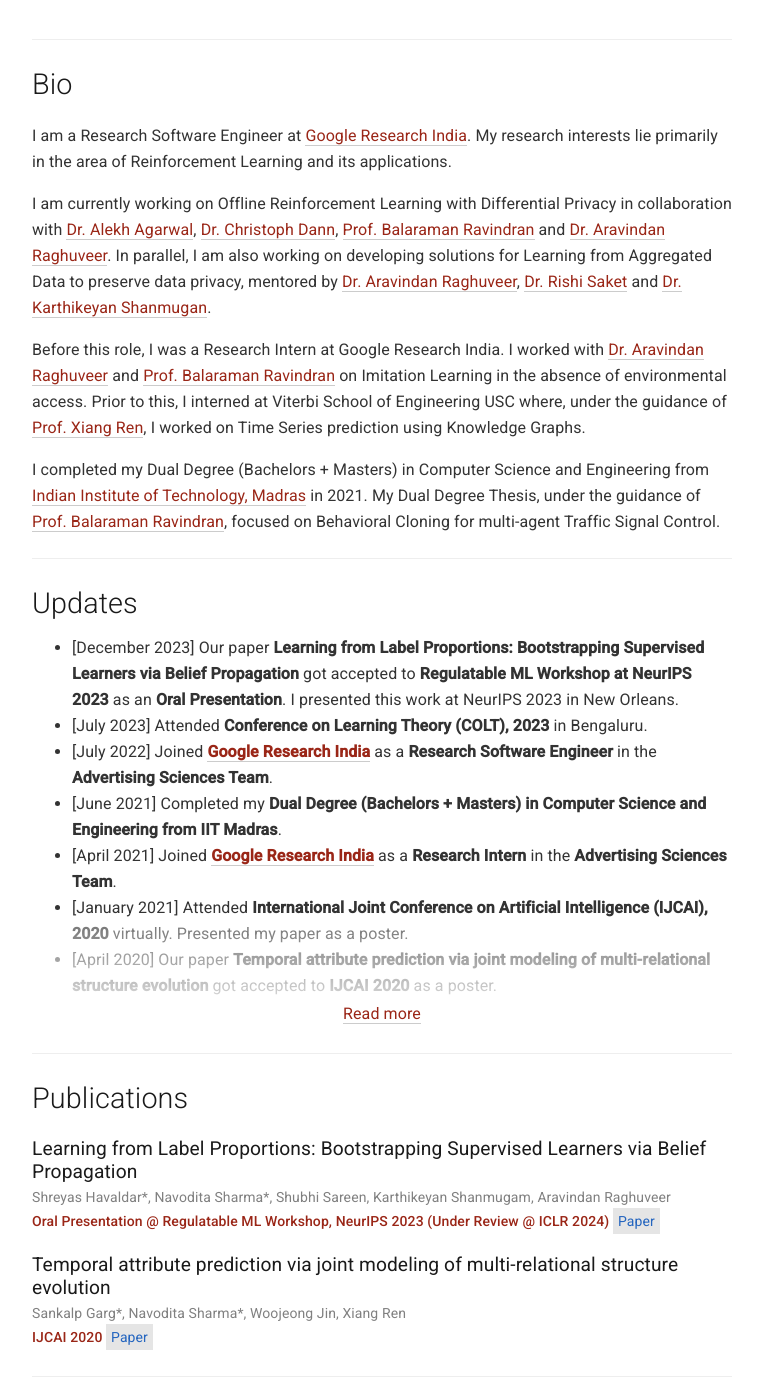
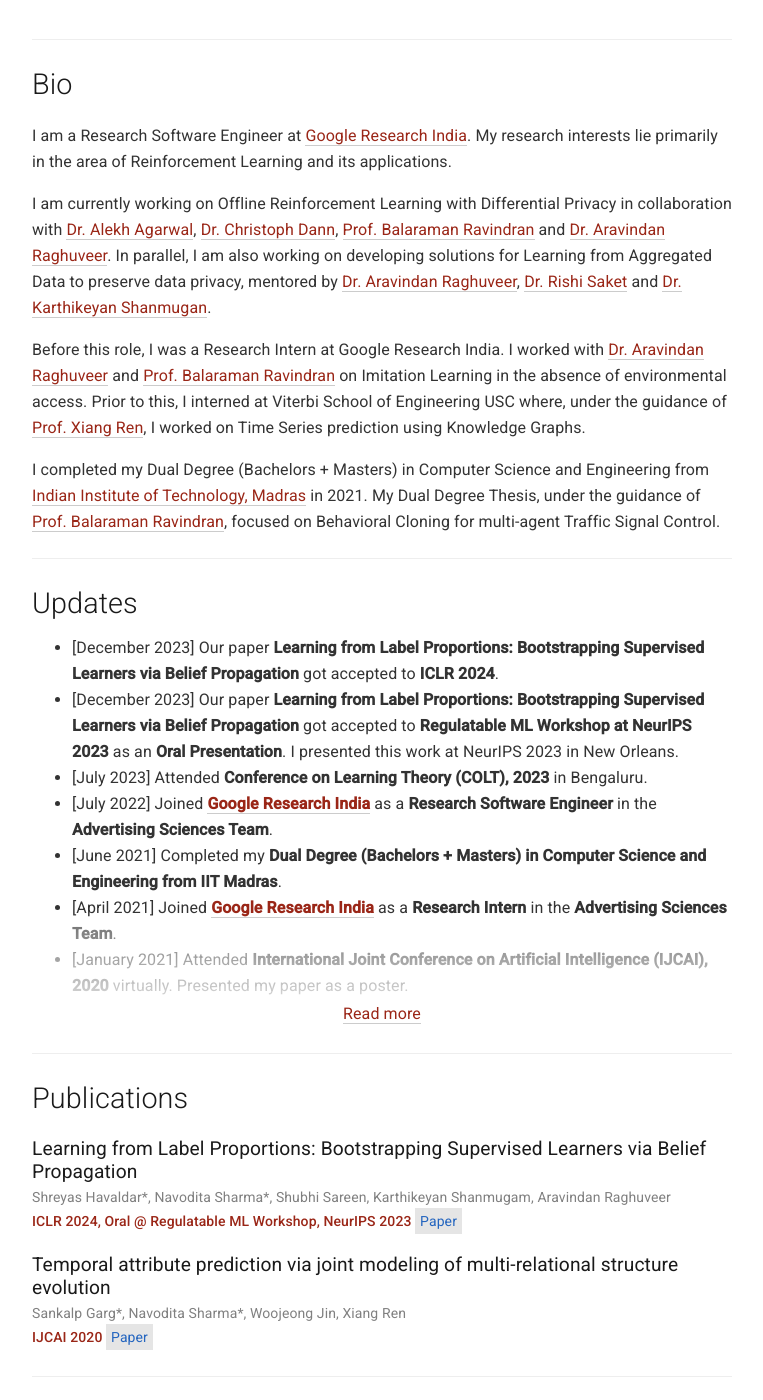
Before and after one commit to navoditas/navoditas.github.io, a Jekyll site: the page built from index.md, in a window 1280 px wide and 1400 px high, scrolled down 542 px. Shown: the whole window, without its empty margins (258-1021 px from the left). Built offline with Jekyll 4.4.1, drawn with Linux system fonts in a browser that asks for light colours.

Commit message:
Update paper acceptance status.

```diff
--- a/index.md
+++ b/index.md
@@ -43,6 +43,7 @@ I completed my Dual Degree (Bachelors + Masters) in Computer Science and Enginee
 
 <a name="/news"></a>
 # Updates
+- [December 2023] Our paper **Learning from Label Proportions: Bootstrapping Supervised Learners via Belief Propagation** got accepted to **ICLR 2024**.
 - [December 2023] Our paper **Learning from Label Proportions: Bootstrapping Supervised Learners via Belief Propagation** got accepted to **Regulatable ML Workshop at NeurIPS 2023** as an **Oral Presentation**. I presented this work at NeurIPS 2023 in New Orleans.
 - [July 2023] Attended **Conference on Learning Theory (COLT), 2023** in Bengaluru.
 - [July 2022] Joined [**Google Research India**](https://research.google/locations/india/) as a **Research Software Engineer** in the **Advertising Sciences Team**.
@@ -66,7 +67,7 @@ I completed my Dual Degree (Bachelors + Masters) in Computer Science and Enginee
 <h2 class="pubt">Learning from Label Proportions: Bootstrapping Supervised Learners via Belief Propagation</h2>
 <p class="pubd">
     <span class="authors">Shreyas Havaldar*, Navodita Sharma*, Shubhi Sareen, Karthikeyan Shanmugam, Aravindan Raghuveer </span> <br>
-    <span class="conf">Oral Presentation @ Regulatable ML Workshop, NeurIPS 2023 (Under Review @ ICLR 2024)</span> <span class="links">
+    <span class="conf"> ICLR 2024, Oral @ Regulatable ML Workshop, NeurIPS 2023</span> <span class="links">
         <a target="_blank" href="https://arxiv.org/pdf/2310.08056.pdf">Paper</a>
     </span>
 </p>
```
